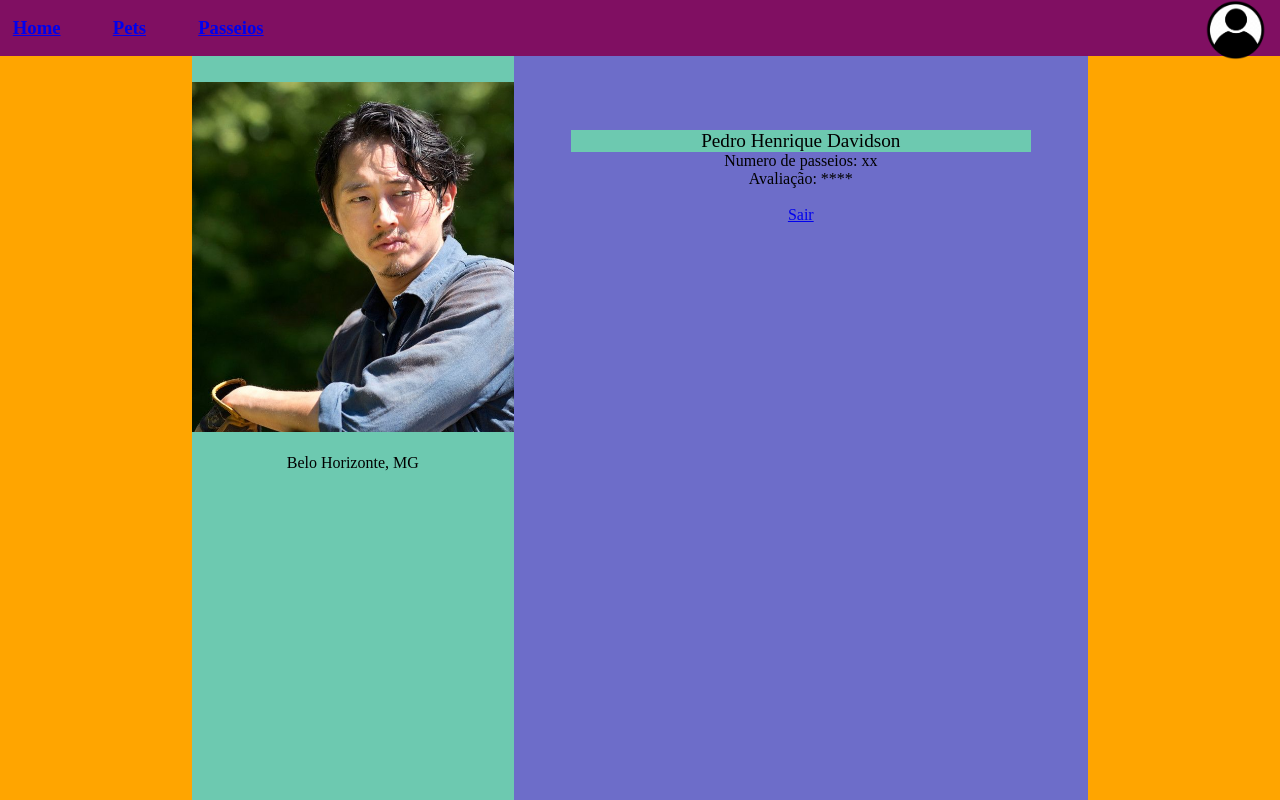
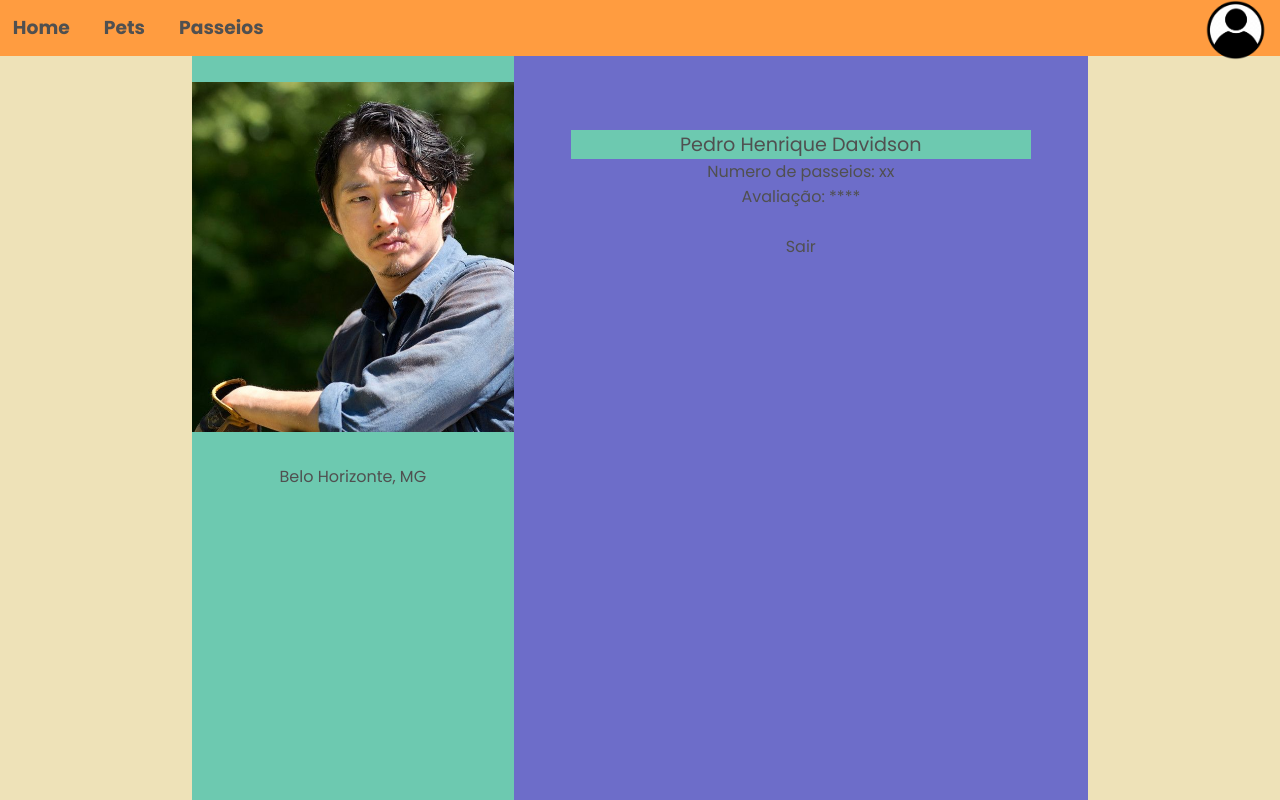
Before and after one commit to ICEI-PUC-Minas-CC-TI/plmg-cc-ti2-2024-1-g30-walk-buddy, a plain HTML site: page Codigo/walksource/perfil.html in a window 1280 px wide. Drawn offline with Linux system fonts and the light colour scheme.

Commit message:
Ediçoes nos aquivos de css

```diff
--- a/Codigo/walksource/home.css
+++ b/Codigo/walksource/home.css
@@ -1,40 +1,3 @@
-/*
-laranja : #f07e13
-laranja claro : #f07e13
-laranja pastel : #faf1de
-marrom : #481800
-areia : #e2d397
-areia claro : #eee2b8
-azul escuro: #0194be
-azul : #0fc3e8
-azul claro : #97eeff
-*/
-
-:root {
-    --cinza: #505050;
-    --laranja: #ff9c40;
-    --laranjaClaro: #faf1de;
-    --areia: #eee2b8;
-    --azul: #97eeff;
-  }
-*{
-    margin: 0;
-    padding: 0;
-    text-align: center;
-    font-family: "Poppins", sans-serif;
-    color: var(--cinza);
-}
-a{
-    text-decoration: none;
-}
-input{
-    border-radius: 7px;
-    border: 0;
-    padding: 5px;
-}
-body{
-    background-color: var(--areia);
-}
 .tela{
     background-color: var(--laranjaClaro);
     margin: auto;
@@ -48,15 +11,6 @@ body{
     width: 80%;
     margin: auto;
 }
-.barraNavegacao{
-    height: 7vh;
-    line-height: 7vh;
-    background-color: var(--laranja);
-    display: flex;
-    justify-content: space-between;
-    padding-right: 1%;
-    padding-left: 1%;
-}
 .options{
     width: 20%;
     display: flex;
@@ -68,7 +22,6 @@ body{
 .card{
     background-color: var(--azul);
     width: 90%;
-    border:1px solid black;
     margin: auto;
     padding-top: 10px;
     padding-bottom: 10px;
--- /dev/null
+++ b/Codigo/walksource/index.css
@@ -0,0 +1,32 @@
+h1{
+    text-align: center;
+}
+.login{
+    background-color: rgb(109, 109, 201);
+    margin: auto;
+    max-width: 70%;
+    margin-top: 5%;
+    height: 70vh;
+}
+.dados{
+    width: 45%;
+    background-color: rgb(109, 201, 140);
+    height: 100%;
+    float: left;
+}
+.fotos{
+    width: 55%;
+    background-color: rgb(128, 15, 98);
+    height: 100%;
+    float: left;
+}
+.dadosinterno{
+    height: 80%;
+    width: 80%;
+    margin: auto;
+    margin-top: 10%;
+    text-align: center;
+}
+.cadastro{
+    text-align: center;
+}
--- a/Codigo/walksource/passeios.css
+++ b/Codigo/walksource/passeios.css
@@ -7,9 +7,6 @@ input{
     border-radius: 7px;
     border: 0;
     padding: 5px;
-}
-body{
-    background-color: orange;
 }
 .tela{
     background-color: rgb(109, 109, 201);
@@ -22,15 +19,6 @@ body{
     width: 80%;
     margin: auto;
     text-align: center;
-}
-.barraNavegacao{
-    height: 7vh;
-    line-height: 7vh;
-    background-color: rgb(128, 15, 98);
-    display: flex;
-    justify-content: space-between;
-    padding-right: 1%;
-    padding-left: 1%;
 }
 .options{
     width: 20%;
--- a/Codigo/walksource/perfil.css
+++ b/Codigo/walksource/perfil.css
@@ -7,9 +7,6 @@ input{
     border-radius: 7px;
     border: 0;
     padding: 5px;
-}
-body{
-    background-color: orange;
 }
 .tela{
     background-color: rgb(109, 109, 201);
@@ -25,15 +22,6 @@ body{
     margin: auto;
     text-align: center;
 }
-.barraNavegacao{
-    height: 7vh;
-    line-height: 7vh;
-    background-color: rgb(128, 15, 98);
-    display: flex;
-    justify-content: space-between;
-    padding-right: 1%;
-    padding-left: 1%;
-}
 .options{
     width: 20%;
     display: flex;
--- a/Codigo/walksource/perfil.html
+++ b/Codigo/walksource/perfil.html
@@ -5,6 +5,10 @@
     <meta charset="UTF-8">
     <meta name="viewport" content="width=device-width, initial-scale=1.0">
     <title>Walk Buddy</title>
+    <link
+        href="https://fonts.googleapis.com/css2?family=Poppins:ital,wght@0,100;0,200;0,300;0,400;0,500;0,600;0,700;0,800;0,900;1,100;1,200;1,300;1,400;1,500;1,600;1,700;1,800;1,900&display=swap"
+        rel="stylesheet">
+    <link rel="stylesheet" href="style.css">
     <link rel="stylesheet" href="perfil.css">
 </head>
 
@@ -30,7 +34,8 @@
         <div class="informacoes">
             <img src="assets/pedro.png" alt="" height="350">
             <div class="artigos">
-                <br><div>Belo Horizonte, MG</div>
+                <br>
+                <div>Belo Horizonte, MG</div>
             </div>
         </div>
         <div class="dados">
--- a/Codigo/walksource/pets.css
+++ b/Codigo/walksource/pets.css
@@ -7,9 +7,6 @@ input{
     border-radius: 7px;
     border: 0;
     padding: 5px;
-}
-body{
-    background-color: orange;
 }
 .tela{
     background-color: rgb(109, 109, 201);
@@ -22,15 +19,6 @@ body{
     width: 80%;
     margin: auto;
     text-align: center;
-}
-.barraNavegacao{
-    height: 7vh;
-    line-height: 7vh;
-    background-color: rgb(128, 15, 98);
-    display: flex;
-    justify-content: space-between;
-    padding-right: 1%;
-    padding-left: 1%;
 }
 .options{
     width: 20%;
--- a/Codigo/walksource/style.css
+++ b/Codigo/walksource/style.css
@@ -1,6 +1,19 @@
+:root {
+    --cinza: #505050;
+    --laranja: #ff9c40;
+    --laranjaClaro: #faf1de;
+    --areia: #eee2b8;
+    --azul: #97eeff;
+}
 *{
     margin: 0;
     padding: 0;
+    text-align: center;
+    font-family: "Poppins", sans-serif;
+    color: var(--cinza);
+}
+a{
+    text-decoration: none;
 }
 input{
     border-radius: 7px;
@@ -8,37 +21,14 @@ input{
     padding: 5px;
 }
 body{
-    background-color: orange;
+    background-color: var(--areia);
 }
-h1{
-    text-align: center;
+.barraNavegacao{
+    height: 7vh;
+    line-height: 7vh;
+    background-color: var(--laranja);
+    display: flex;
+    justify-content: space-between;
+    padding-right: 1%;
+    padding-left: 1%;
 }
-.login{
-    background-color: rgb(109, 109, 201);
-    margin: auto;
-    max-width: 70%;
-    margin-top: 5%;
-    height: 70vh;
-}
-.dados{
-    width: 45%;
-    background-color: rgb(109, 201, 140);
-    height: 100%;
-    float: left;
-}
-.fotos{
-    width: 55%;
-    background-color: rgb(128, 15, 98);
-    height: 100%;
-    float: left;
-}
-.dadosinterno{
-    height: 80%;
-    width: 80%;
-    margin: auto;
-    margin-top: 10%;
-    text-align: center;
-}
-.cadastro{
-    text-align: center;
-}
```
Also changed, not shown: Codigo/walksource/cadastro.html (+3 -0 lines), Codigo/walksource/home.html (+2 -1 lines), Codigo/walksource/index.html (+7 -0 lines), Codigo/walksource/passeios.html (+7 -3 lines), Codigo/walksource/pets.html (+4 -0 lines).
